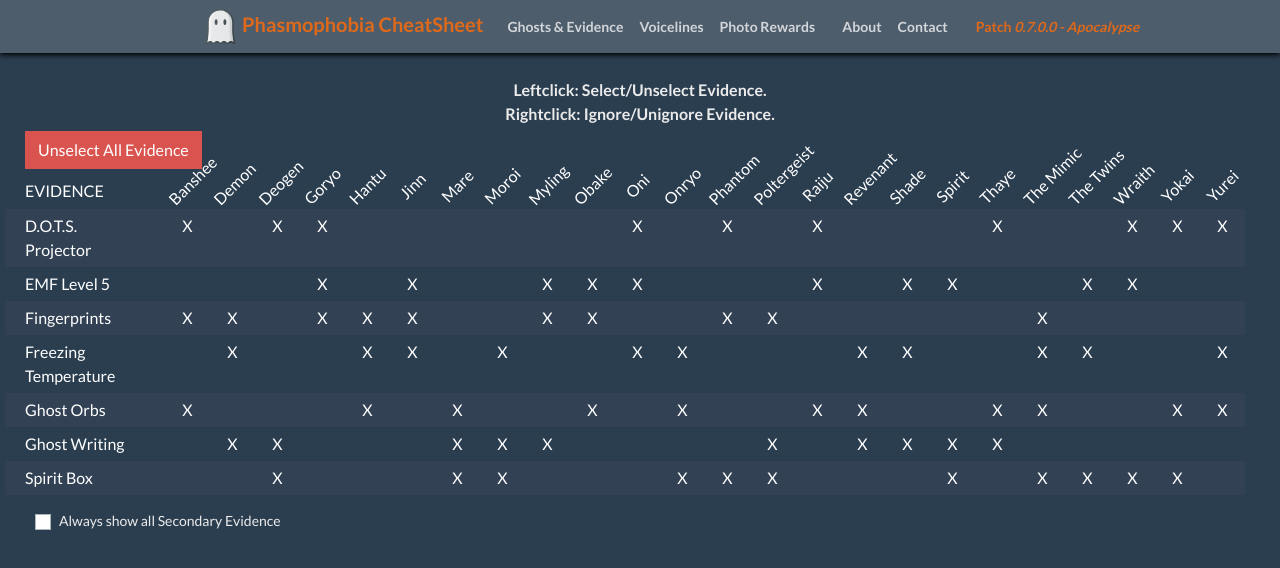
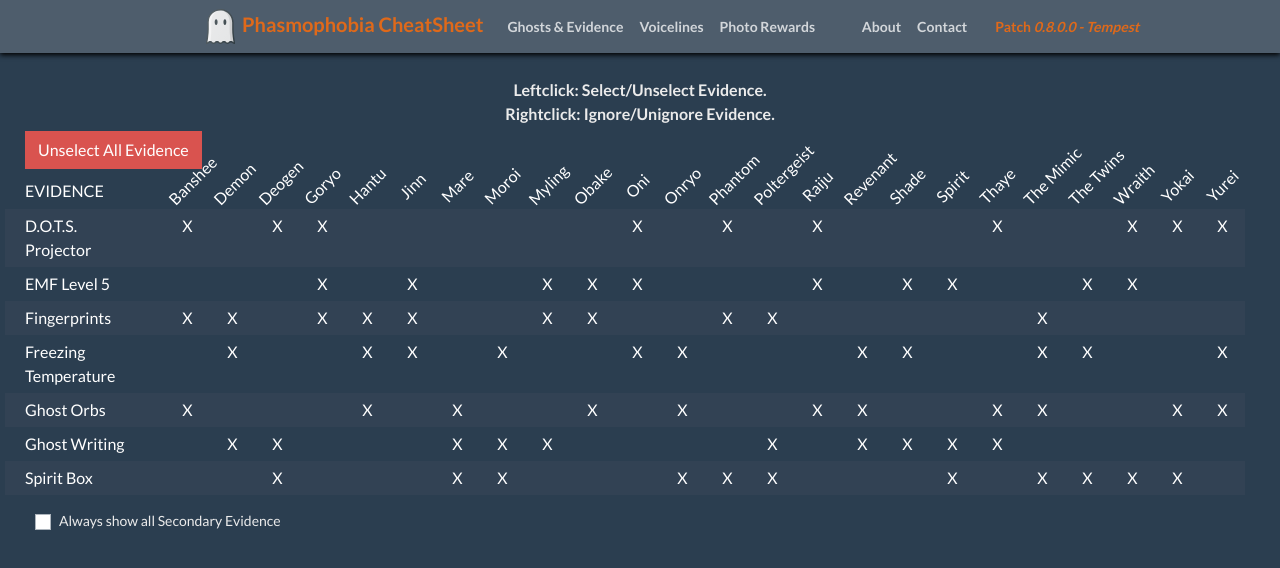
Before and after one commit to un0btanium/phasmophobia-cheatsheet, a React (Create React App) app: page / in a window 1280 px wide. Shown: the top 568 px of the page. Built offline with nearby package versions, Linux system fonts and the light colour scheme.

Commit message:
Updated version number to tempest

```diff
--- a/src/phasmophobia-data/data.js
+++ b/src/phasmophobia-data/data.js
@@ -1,5 +1,5 @@
 var data = {
-	"patchVersion": "0.7.0.0 - Apocalypse",
+	"patchVersion": "0.8.0.0 - Tempest",
 	"photoTypeMoneyReward": {
 		"None": [0, 0, 0, 0],
 		"Dead Body": [0, 1, 2, 5],
```
